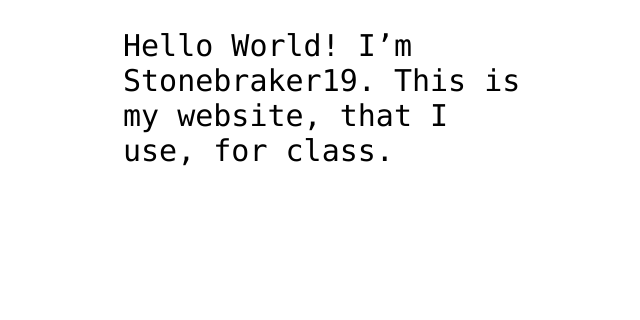
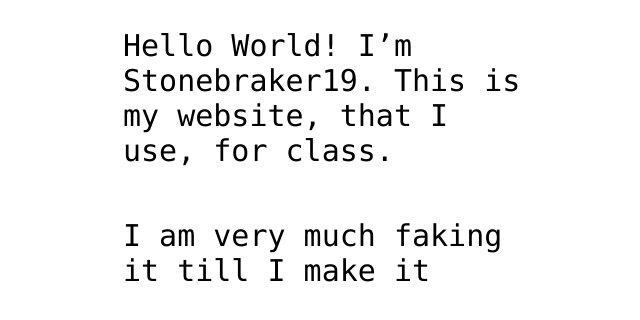
Before and after one commit to stonebraker19/hello-world, a plain HTML site: page index.html in a window 1280 px wide. Shown: the part 360-680 px from the top of the page, without its empty margins (317-957 px from the left). Drawn offline with Linux system fonts and the light colour scheme.

Commit message:
Update index.html
Adding an additional line

```diff
--- a/index.html
+++ b/index.html
@@ -13,6 +13,7 @@
 
 <!-- Change this code here by copy and pasting your template on line 15 -->
 <p>Hello World! I’m Stonebraker19. This is my website, that I use, for class.</p>
+<p>I am very much faking it till I make it</p>
 
 </body>
 </html>
```
